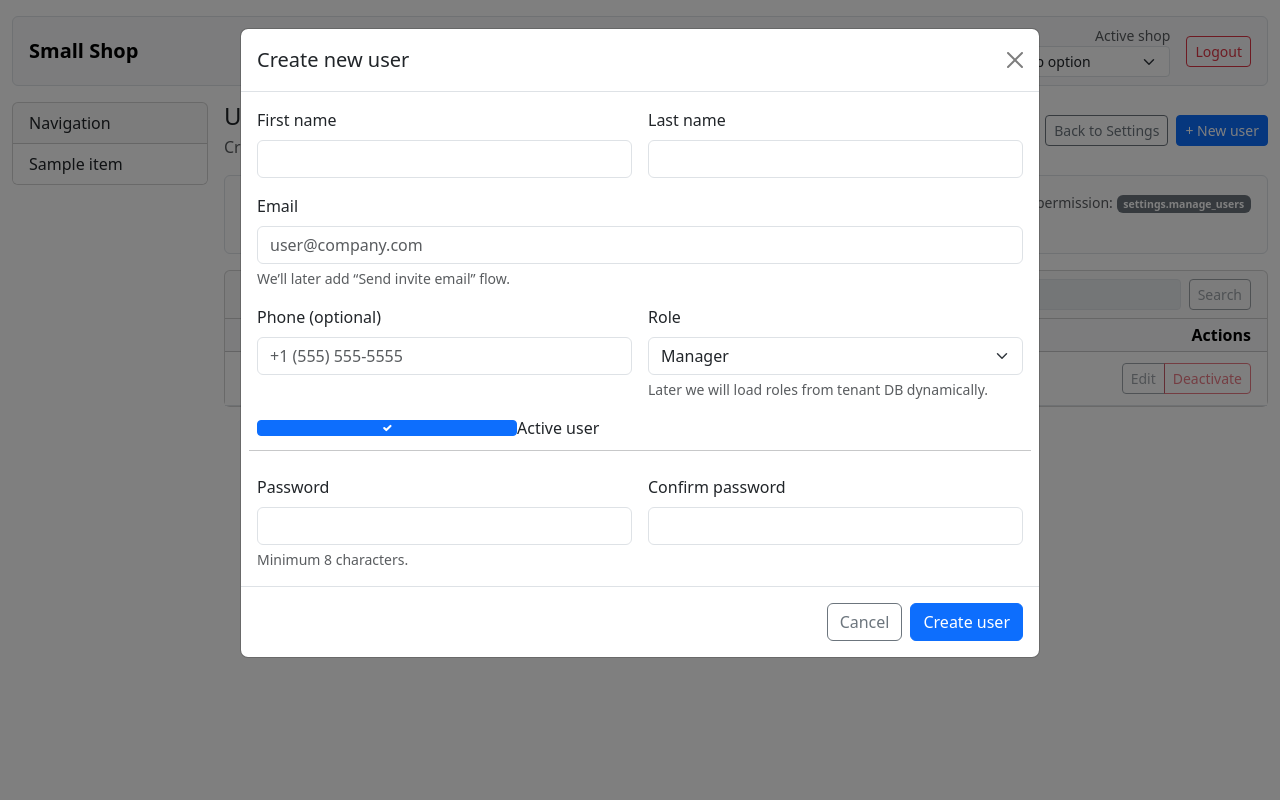
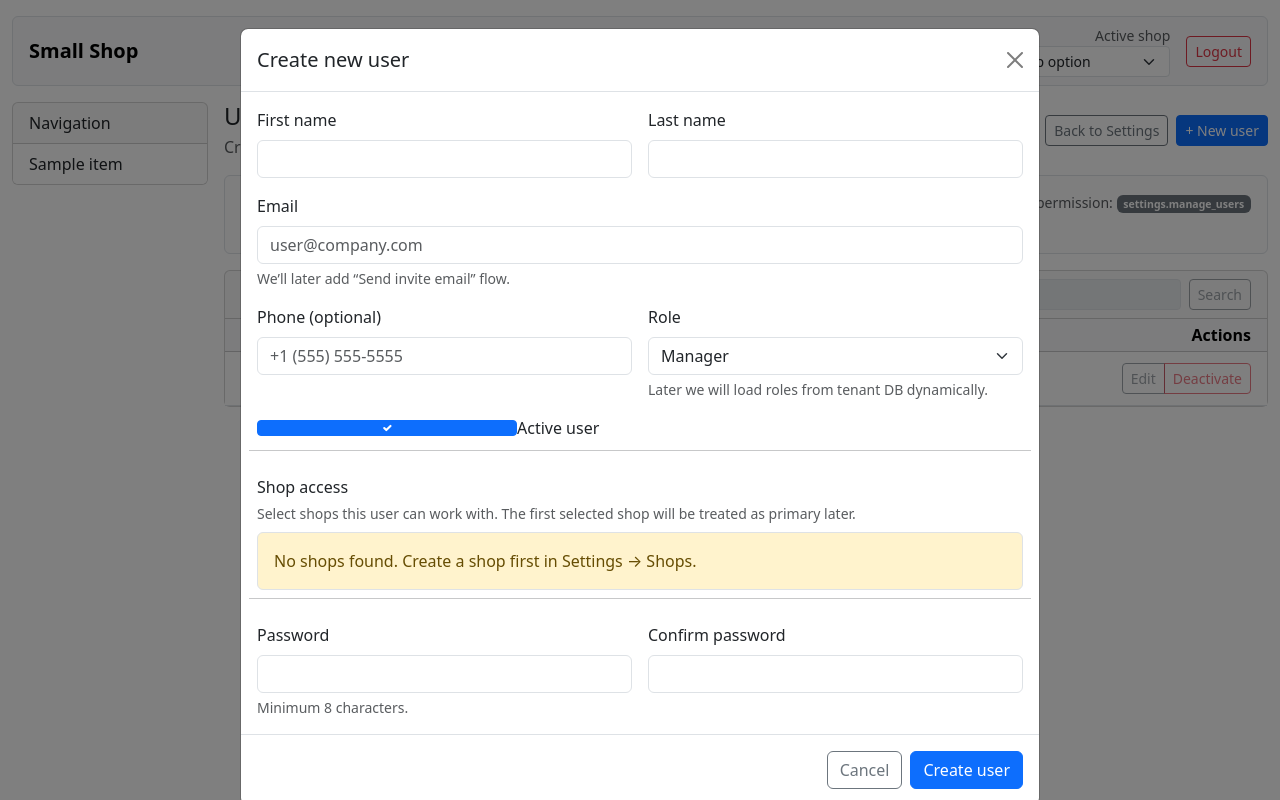
Before and after one commit to dimboychuk1995/SmallShop, a Flask app: template app/templates/public/settings/users.html in a window 1280 px wide, after a click on "+ New user". Run offline with Flask 3, Linux system fonts and the light colour scheme; the template is opened without the code that fills it: most values are stand-ins (such as "Sample title", 1, 10 or a date in 2020).

Commit message:
Creating Users With Shops Permissions

```diff
--- a/app/templates/public/settings/users.html
+++ b/app/templates/public/settings/users.html
@@ -18,20 +18,12 @@
   </div>
 </div>
 
-<!-- DEBUG (only when empty) -->
-{% if (not users) and debug_users %}
-  <div class="alert alert-warning border mb-3">
-    <div class="fw-semibold mb-2">Debug: users list is empty</div>
-    <pre class="small mb-0">{{ debug_users | tojson(indent=2) }}</pre>
-  </div>
-{% endif %}
-
 <!-- Quick info -->
 <div class="alert alert-light border mb-3">
   <div class="d-flex flex-column flex-md-row gap-2 justify-content-between">
     <div>
       <div class="fw-semibold">Tip</div>
-      <div class="text-muted small">Later we’ll add: invite emails, reset password, deactivate, and per-user overrides.</div>
+      <div class="text-muted small">Now you can choose which shops the user can access.</div>
     </div>
     <div class="text-muted small">
       Required permission: <span class="badge text-bg-secondary">settings.manage_users</span>
@@ -44,7 +36,6 @@
   <div class="card-header d-flex flex-column flex-md-row gap-2 justify-content-between align-items-md-center">
     <div class="fw-semibold">Users</div>
 
-    <!-- Simple search UI (frontend only for now) -->
     <div class="d-flex gap-2">
       <input class="form-control form-control-sm" type="text" placeholder="Search (later)" disabled>
       <button class="btn btn-outline-secondary btn-sm" type="button" disabled>Search</button>
@@ -174,6 +165,43 @@
 
             <hr class="my-2">
 
+            <!-- ✅ Shop access чекбоксы -->
+            <div class="col-12">
+              <label class="form-label mb-1">Shop access</label>
+              <div class="text-muted small mb-2">
+                Select shops this user can work with. The first selected shop will be treated as primary later.
+              </div>
+
+              {% if shops_for_form and shops_for_form|length > 0 %}
+                <div class="row g-2">
+                  {% for s in shops_for_form %}
+                    <div class="col-12 col-md-6">
+                      <div class="form-check border rounded p-2">
+                        <input class="form-check-input"
+                               type="checkbox"
+                               name="shop_ids"
+                               id="shop_{{ s.id }}"
+                               value="{{ s.id }}"
+                               {% if active_shop_id and active_shop_id == s.id %}checked{% endif %}>
+                        <label class="form-check-label" for="shop_{{ s.id }}">
+                          {{ s.name }}
+                        </label>
+                      </div>
+                    </div>
+                  {% endfor %}
+                </div>
+                <div class="form-text mt-2">
+                  Tip: we pre-selected your current active shop.
+                </div>
+              {% else %}
+                <div class="alert alert-warning border mb-0">
+                  No shops found. Create a shop first in Settings → Shops.
+                </div>
+              {% endif %}
+            </div>
+
+            <hr class="my-2">
+
             <div class="col-12 col-md-6">
               <label class="form-label" for="password">Password</label>
               <input class="form-control" id="password" name="password" type="password" required minlength="8">
```
Also changed, not shown: app/blueprints/settings/users/routes.py (+64 -15 lines).
